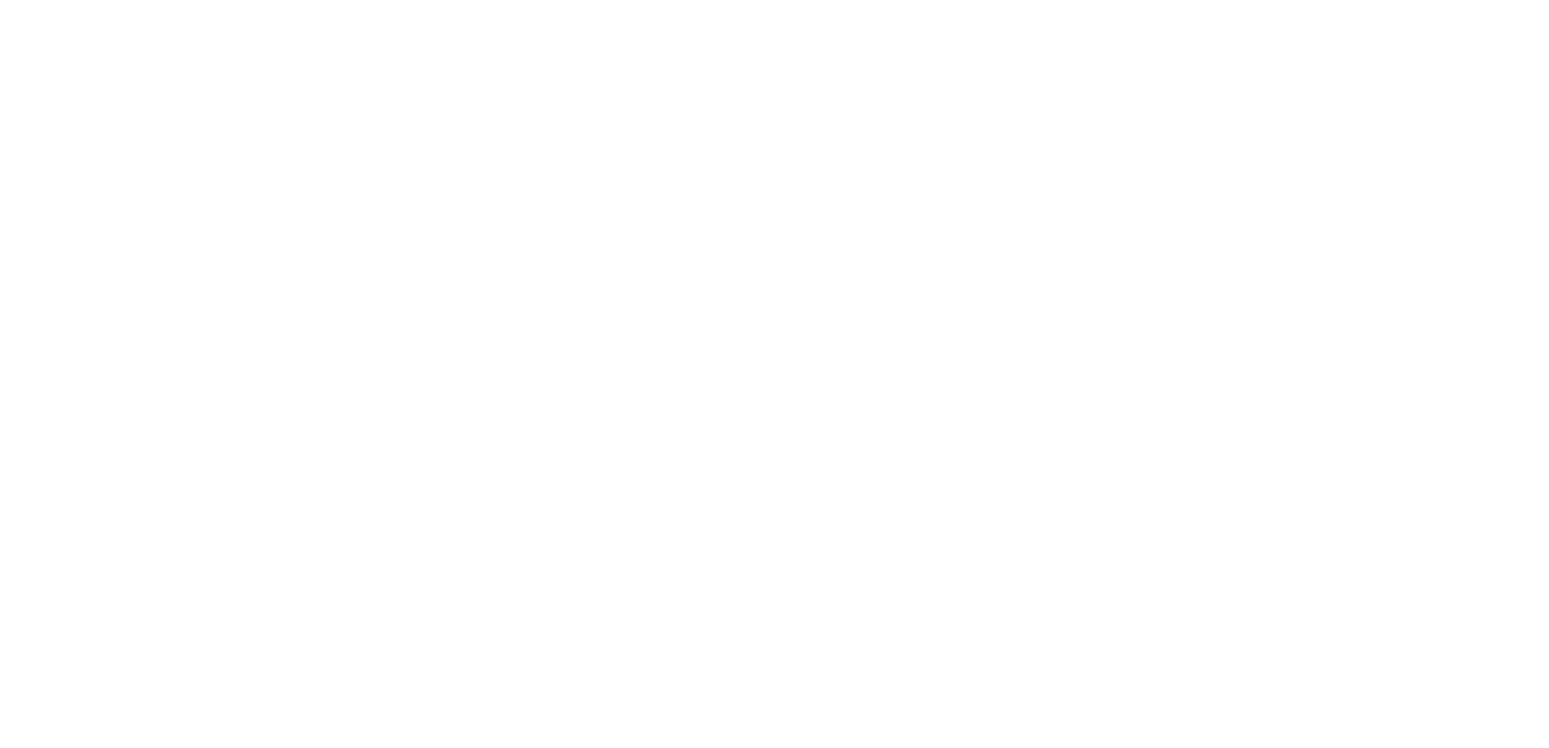
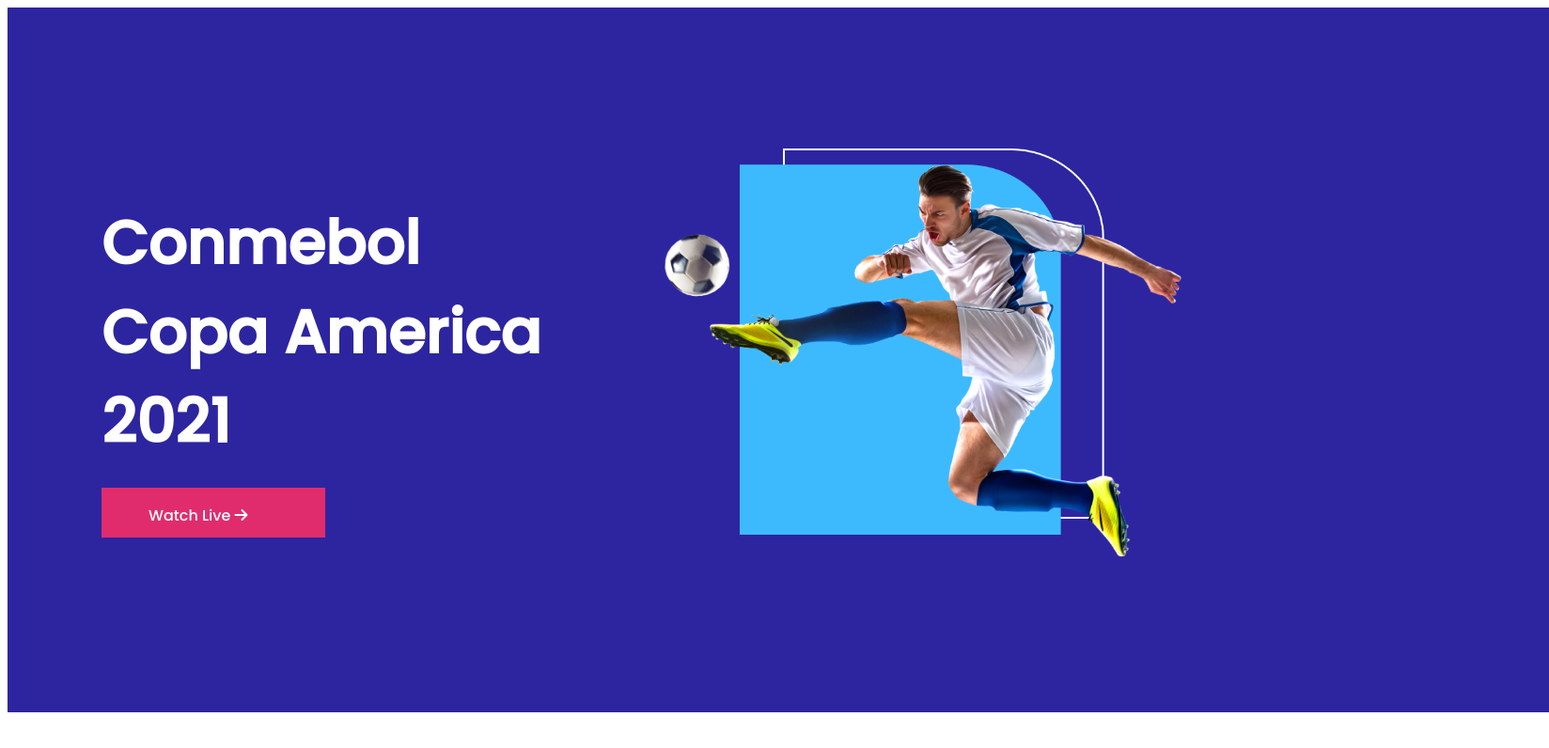
Before and after one commit to mazharul99/assignment-2-responsive-football, a plain HTML site: page index.html in a window 1280 px wide. Shown: the whole page at 94% size, 1648 px wide, since content can reach past the window. Drawn offline with Linux system fonts and the light colour scheme.

Commit message:
banner Part Complete

```diff
--- a/index.html
+++ b/index.html
@@ -5,11 +5,44 @@
     <meta charset="UTF-8">
     <meta http-equiv="X-UA-Compatible" content="IE=edge">
     <meta name="viewport" content="width=device-width, initial-scale=1.0">
+    <!-- External Stylesheet -->
+    <link rel="stylesheet" href="styles/style.css">
+    <!-- Font Awesome -->
+    <script src="https://kit.fontawesome.com/d1308cc9d1.js" crossorigin="anonymous"></script>
+    <!-- google fonts -->
+    <link rel="preconnect" href="https://fonts.googleapis.com">
+    <link rel="preconnect" href="https://fonts.gstatic.com" crossorigin>
+    <link href="https://fonts.googleapis.com/css2?family=Poppins:wght@500&display=swap" rel="stylesheet">
     <title>This Is My Second Assignment</title>
+
 </head>
 
 <body>
+    <!-- heading start -->
+    <header>
 
+    </header>
+    <!-- heading end -->
+
+    <main class="container">
+        <!-- This is 1st & top section -->
+        <section class="top-part">
+            <div class="top-part-element">
+                <div class="top-left">
+                    <h1>Conmebol Copa America 2021</h1><br>
+                    <div class="top-p">
+                        <p><a href="http://www.google.com">Watch Live <i class="fas fa-arrow-right"></i></a></p>
+                    </div>
+                </div>
+
+                <div class="top-right">
+                    <img src="images/banner.png" alt="">
+                </div>
+            </div>
+        </section>
+
+
+    </main>
 </body>
 
 </html>
--- /dev/null
+++ b/styles/style.css
@@ -0,0 +1,58 @@
+body{
+    font-family: 'Poppins', sans-serif;
+}
+/* ---------------------
+    This is Top Part
+------------------------*/
+.top-part{
+    background-color: #2D25A0;
+    width: 1440px;
+    height: 450px;
+    padding: 150px 100px 150px 100px;
+}
+.top-part-element{
+    display: grid;
+    grid-template-columns: repeat(2, 1fr) 250px;
+    grid-column-gap: -100px;
+}
+
+.top-left h1{
+    font-size: 64px;
+    font-weight: 700;
+    color: #FFFFFF;
+    width: 485px;
+    height: 230px;
+
+}
+
+.top-p{
+    background-color: #E02C6D;
+    width: 168px;
+    height: 44px;
+    padding: 1px 20px 8px 50px;
+
+
+}
+
+
+.top-left p{
+    font-size: 16px;
+    font-weight: 500;
+    color: #FFFFFF;
+
+}
+.top-p a{
+    text-decoration: none;
+    color:white;
+}
+
+.top-p p:hover{
+    transform: scale(1.5);
+    transition-duration: 2s;
+
+}
+
+.top-right img{
+    width: 556.01px;
+    height: 438px;
+}
```
